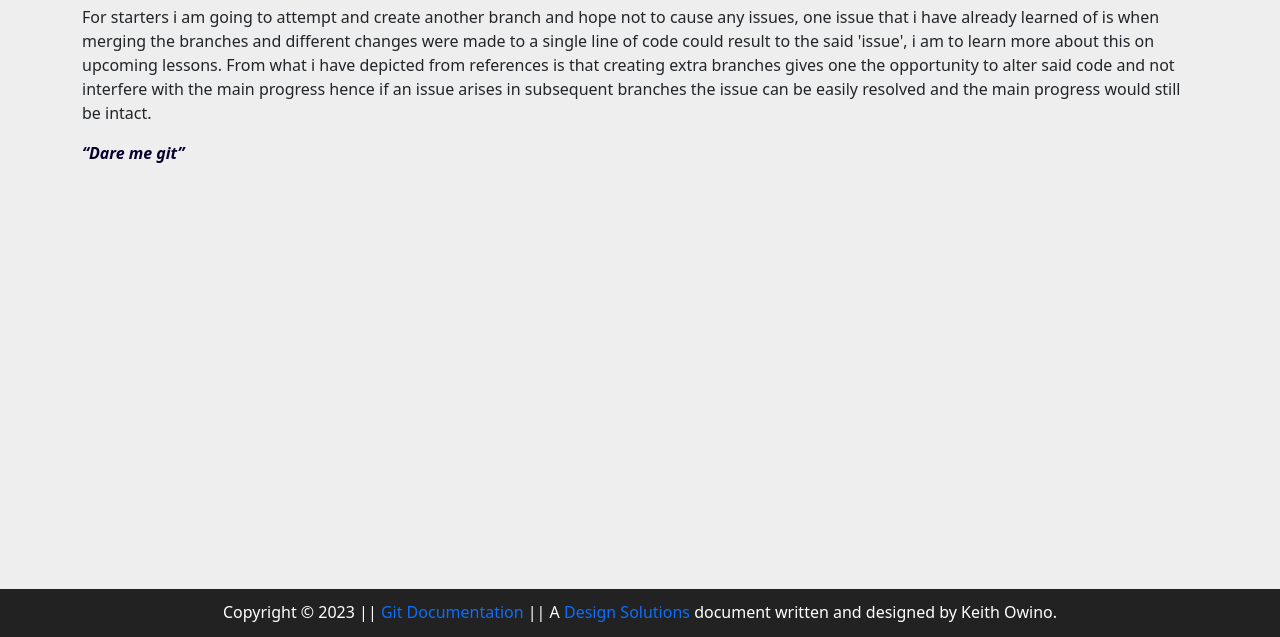
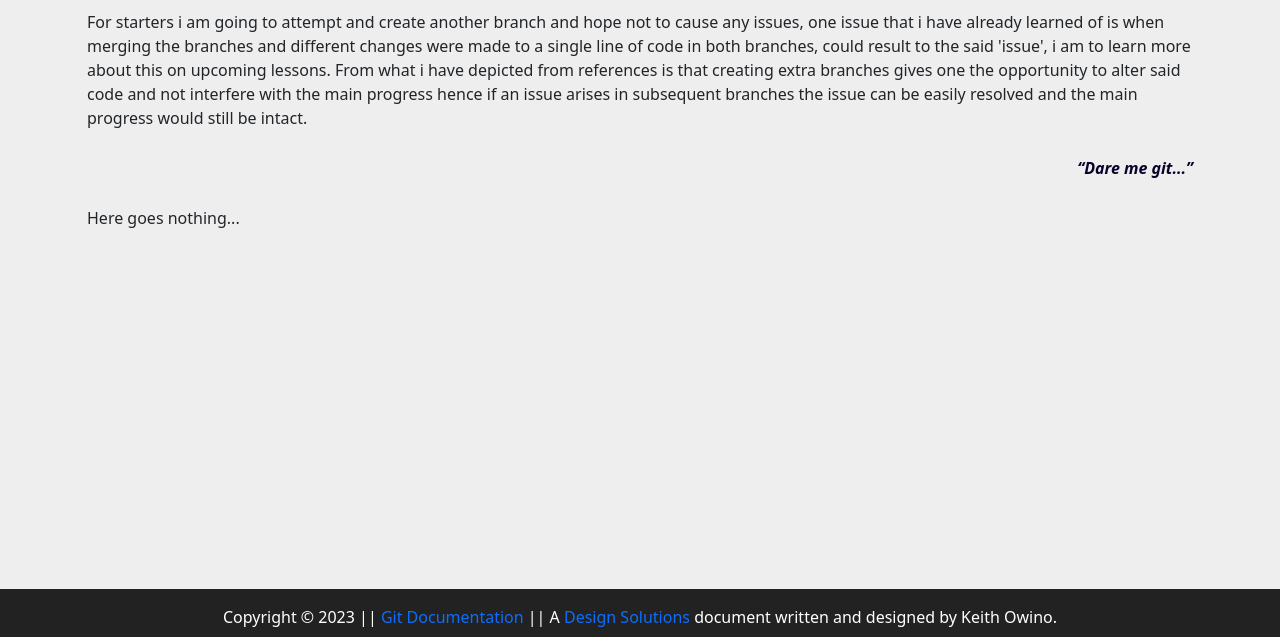
Before and after one commit to keithowino/001-git-documentation, a plain HTML site: page index.html in a window 1280 px wide. Shown: the part 163-800 px from the top of the page. Drawn offline with nearby package versions, Linux system fonts and the light colour scheme.

Commit message:
Add styling to quote and add text to document.

```diff
--- a/index.html
+++ b/index.html
@@ -39,8 +39,11 @@
         <div class="container">
             <div class="row">
                 <div class="col-sm-12">
-                    <p>For starters i am going to attempt and create another branch and hope not to cause any issues, one issue that i have already learned of is when merging the branches and different changes were made to a single line of code could result to the said 'issue', i am to learn more about this on upcoming lessons. From what i have depicted from references is that creating extra branches gives one the opportunity to alter said code and not interfere with the main progress hence if an issue arises in subsequent branches the issue can be easily resolved and the main progress would still be intact.</p>
-                    <q class="l-cold-feet-protocal">Dare me git</q>
+                    <p>For starters i am going to attempt and create another branch and hope not to cause any issues, one issue that i have already learned of is when merging the branches and different changes were made to a single line of code in both branches, could result to the said 'issue', i am to learn more about this on upcoming lessons. From what i have depicted from references is that creating extra branches gives one the opportunity to alter said code and not interfere with the main progress hence if an issue arises in subsequent branches the issue can be easily resolved and the main progress would still be intact.</p>
+                    <p class="l-cold-feet-p">
+                        <q class="l-cold-feet-protocol">Dare me git...</q>
+                    </p>
+                    <p>Here goes nothing...</p>
                 </div>
             </div>
         </div>
--- a/styles/SASS/base/_base.sass
+++ b/styles/SASS/base/_base.sass
@@ -7,3 +7,6 @@
 
 body
     background-color: $brandOverideBg
+
+p
+    padding: .3125em
--- a/styles/SASS/layouts/_main.sass
+++ b/styles/SASS/layouts/_main.sass
@@ -2,7 +2,10 @@
 main
     margin-bottom: 3em
 
-.l-cold-feet-protocal
+.l-cold-feet-p
+    text-align: right
+
+.l-cold-feet-protocol
     font-style: italic
     color: $brandDarkBlue
     font-weight: 700
```
Also changed, not shown: styles/CSS/main-sass-compiler.css, 1 other file.
